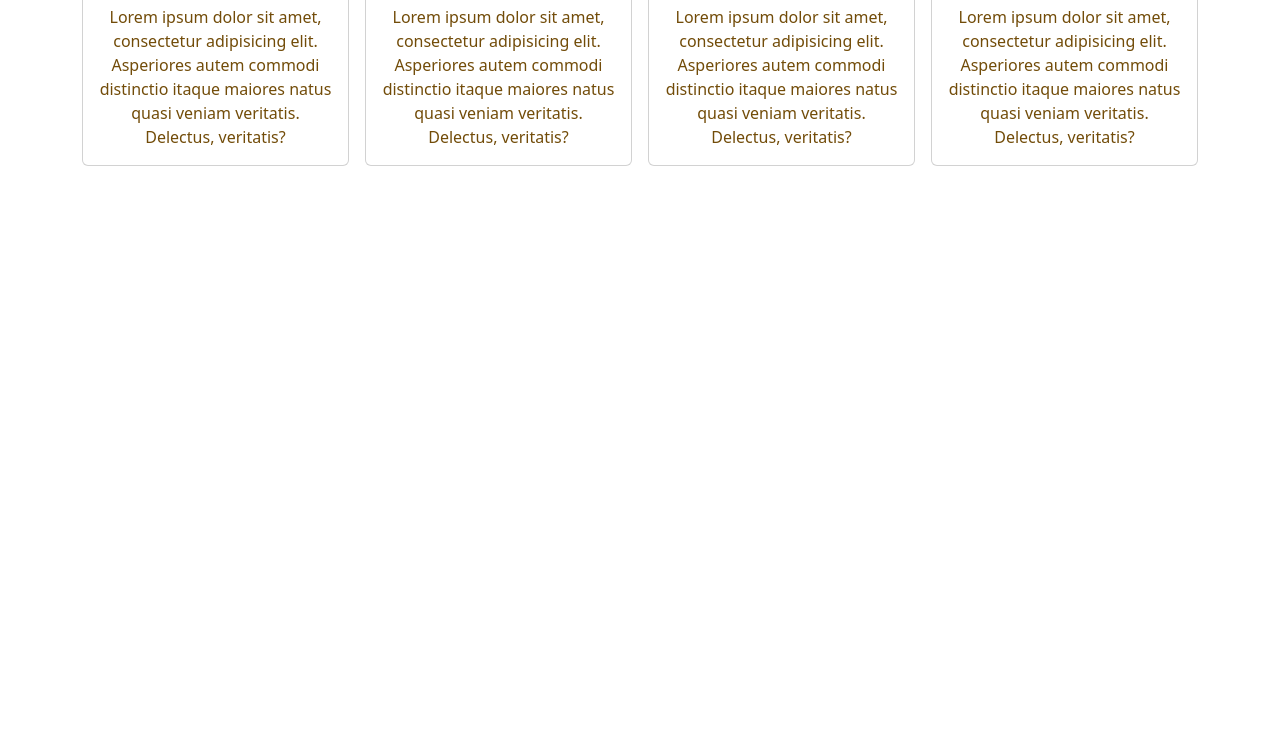
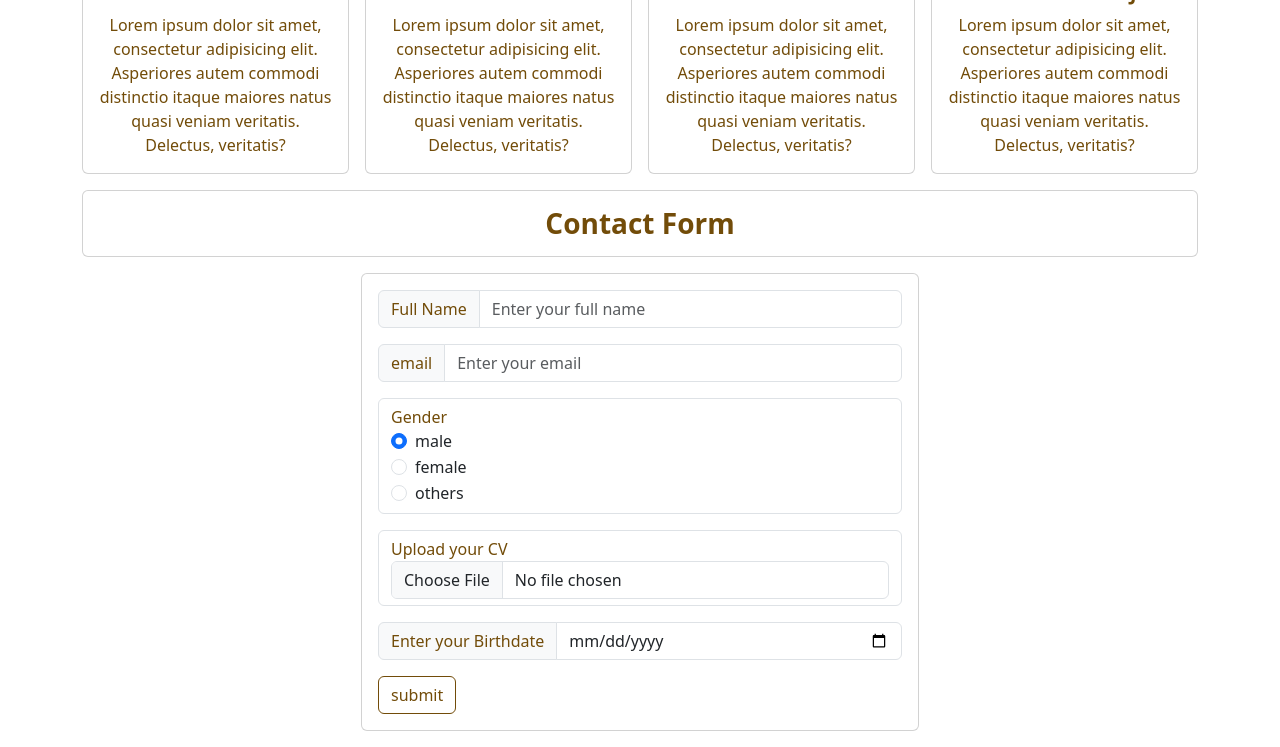
Before and after one commit to Jahirul-Islam-Jantu/ostad-assignment-1, a plain HTML site: page index.html in a window 1280 px wide. Shown: the part 698-1445 px from the top of the page. Before the commit the page ends 880 px from the top, so only its background shows below. Drawn offline with Linux system fonts and the light colour scheme.

Commit message:
form created

```diff
--- a/assets/css/style.css
+++ b/assets/css/style.css
@@ -1,5 +1,6 @@
 body{
     font-family: "Roboto", sans-serif;
+
 }
 
 .margin{
@@ -89,3 +90,30 @@ body{
     color: #724c09;
     font-weight: 600;
 }
+#btnColor1{
+    color: #724c09;
+    border: 1px solid #724c09;
+}
+#btnColor1:hover{
+    background-color: #724c09;
+    color: #fff;
+}
+#contactForm{
+    color: #724c09;
+    font-weight: 600;
+}
+#input-text{
+    color: #724c09;
+}
+#input-text2{
+    color: #724c09;
+}
+#input-text3{
+    color: #724c09;
+}
+#input-text4{
+    color: #724c09;
+}
+#input-text5{
+    color: #724c09;
+}
--- a/index.html
+++ b/index.html
@@ -86,7 +86,7 @@
                             </div>
 
                         <div class="mt-3 mb-3 col-12">
-                                <h2 class="card text-center p-3" id="cardHeading">Card Section</h2>
+                                <h2 class="card text-center p-3 mb-3" id="cardHeading">Card Section</h2>
                             <div class=" d-flex justify-content-center gap-3 ">
                                 <div class="card w-25 text-center " id="cardItem1">
                                     <img src="./assets/img/cardImg.jpg" class="card-img-top" alt="card img">
@@ -120,7 +120,53 @@
                                 </div>
                             </div>
                         </div>
-
+                    <div class="container mb-3">
+                        <div class=" row d-flex justify-content-center">
+                            <h3 class="card p-3 text-center mb-3" id="contactForm">Contact Form</h3>
+                            <div class="col-6 card p-3">
+                                <div class="input-group mb-3">
+                                    <span class="input-group-text" id="input-text"> Full Name </span>
+                                    <input type="text" class="form-control" placeholder="Enter your full name">
+                                </div>
+                                <div class="input-group mb-3">
+                                    <span class="input-group-text" id="input-text2"> email </span>
+                                    <input type="email" class="form-control" placeholder="Enter your email">
+                                </div>
+                                <div class="form-control mb-3">
+                                    <span class="form-check-label" id="input-text3"> Gender </span>
+                                    <div class="form-check">
+                                        <input class="form-check-input" type="radio" name="gender" value="option1" checked>
+                                        <label class="form-check-label" for="gender">
+                                            male
+                                        </label>
+                                    </div>
+                                    <div class="form-check">
+                                        <input class="form-check-input" type="radio" name="gender" value="option2" >
+                                        <label class="form-check-label" for="gender">
+                                            female
+                                        </label>
+                                    </div>
+                                    <div class="form-check">
+                                        <input class="form-check-input" type="radio" name="gender" value="option3" >
+                                        <label class="form-check-label" for="gender">
+                                            others
+                                        </label>
+                                    </div>
+                                </div>
+                                <div class="form-control mb-3">
+                                    <span class="form-label" id="input-text4"> Upload your CV</span>
+                                    <input type="file" name="cv" class="form-control">
+                                </div>
+                                <div class="input-group mb-3">
+                                    <span class="input-group-text" id="input-text5"> Enter your Birthdate</span>
+                                <input type="date" class="form-control">
+                                </div>
+                                <div>
+                                    <input type="button" value="submit" class="btn btn-outline-success " id="btnColor1">
+                                </div>
+                            </div>
+                        </div>
+                    </div>
 
 
 
```
